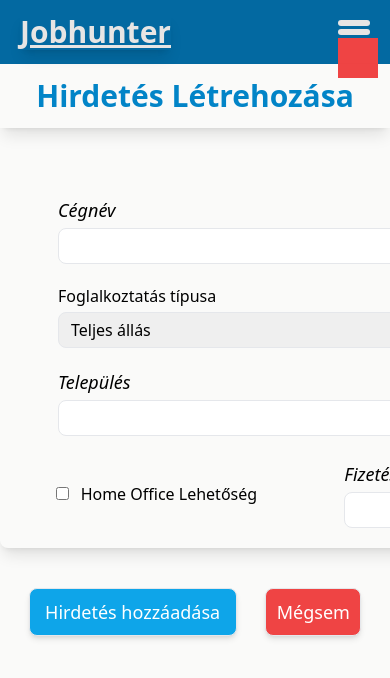
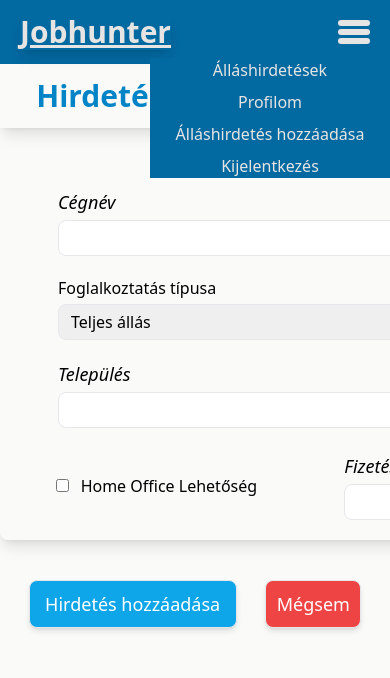
Before and after one commit to laszlosimon98/react-bead-2-jobhunter, a React (Vite) app in the folder client/: page /create in a window 390 px wide. Both pictures are taken after a click on the element 354 px from the left and 32 px from the top of the page. Shown: the top 678 px of the page. Built offline with nearby package versions, Linux system fonts and the light colour scheme.

Commit message:
Added dropdown menu to navbar

```diff
--- a/client/src/home/Home.tsx
+++ b/client/src/home/Home.tsx
@@ -8,7 +8,7 @@ const Home = (): ReactElement => {
     <>
       <PageTitle>Álláshirdetések</PageTitle>
 
-      <div className="w-full flex justify-center items-center flex-col pt-44 ">
+      <div className="w-full flex justify-center items-center flex-col pt-10 ">
         <SearchBar title="Böngéssz az állások között:" />
         <JobLists />
       </div>
--- a/client/src/home/PageTitle.tsx
+++ b/client/src/home/PageTitle.tsx
@@ -2,7 +2,7 @@ import { PropsWithChildren, ReactElement } from "react";
 
 const PageTitle = ({ children }: PropsWithChildren): ReactElement => {
   return (
-    <div className="w-full shadow-lg h-16 flex justify-center items-center fixed top-16">
+    <div className="w-full shadow-lg h-16 flex justify-center items-center">
       <h2 className="font-bold text-3xl px-7 text-sky-600">{children}</h2>
     </div>
   );
--- a/client/src/jobs/JobDetail.tsx
+++ b/client/src/jobs/JobDetail.tsx
@@ -30,7 +30,7 @@ const JobDetail = (): ReactElement => {
         </div>
       </div>
 
-      <div className="w-3/4 mx-auto pt-44">
+      <div className="w-3/4 mx-auto pt-24">
         <div className="flex justify-between items-center p-3">
           <div>
             <h3 className="font-semibold text-lg">Cég részletei</h3>
--- a/client/src/menu/DropdownMenu.tsx
+++ b/client/src/menu/DropdownMenu.tsx
@@ -1,8 +1,31 @@
 import { ReactElement } from "react";
+import { tempUser } from "../temp/exampledata";
+import LoggedOutMenu from "./LoggedOutMenu";
+import JobSeekerMenu from "./JobseekerMenu";
+import CompanyMenu from "./CompanyMenu";
 
-const DropdownMenu = (): ReactElement => {
+const DropdownMenu = ({ isDropdownVisible }): ReactElement => {
   return (
-    <div className="w-8 h-[0.375rem] bg-stone-200 rounded-lg relative before:w-8 before:h-[0.375rem] before:bg-stone-200 before:rounded-lg before:absolute before:-top-[0.55rem] after:w-8 after:h-[0.375rem] after:bg-stone-200 after:rounded-lg after:absolute after:top-[0.55rem]"></div>
+    <>
+      <div className="w-8 h-[0.375rem] bg-stone-200 rounded-lg relative before:w-8 before:h-[0.375rem] before:bg-stone-200 before:rounded-lg before:absolute before:-top-[0.55rem] after:w-8 after:h-[0.375rem] after:bg-stone-200 after:rounded-lg after:absolute after:top-[0.55rem] z-10"></div>
+      <div
+        className={`bg-sky-700 ${
+          isDropdownVisible ? `translate-y-10` : "translate-y-0"
+        } w-60 absolute top-0 -right-5 transition-all ease-in-out`}
+      >
+        {isDropdownVisible && (
+          <ul className="flex flex-col justify-end items-center gap-2">
+            {tempUser.role === "logout" ? (
+              <LoggedOutMenu />
+            ) : tempUser.role === "jobseeker" ? (
+              <JobSeekerMenu />
+            ) : (
+              <CompanyMenu />
+            )}
+          </ul>
+        )}
+      </div>
+    </>
   );
 };
 
--- a/client/src/menu/Menu.tsx
+++ b/client/src/menu/Menu.tsx
@@ -10,14 +10,16 @@ const Menu = (): ReactElement => {
   const [isDropdownVisible, setIsDropdownVisible] = useState<boolean>(false);
 
   return (
-    <header className="bg-sky-700 flex items-center justify-between px-5 h-16 w-full fixed top-0">
+    <header className="bg-sky-700 flex items-center justify-between px-5 h-16 w-full">
       <h1 className="font-bold underline text-3xl text-stone-200 shadow-lg">
         <Link to="/">Jobhunter</Link>
       </h1>
 
-      <div className="h-7 flex items-center cursor-pointer md:hidden relative">
-        <DropdownMenu />
-        <div className="w-10 h-10 bg-red-500 absolute top-5"></div>
+      <div
+        className="h-7 flex items-center cursor-pointer md:hidden relative"
+        onClick={() => setIsDropdownVisible(!isDropdownVisible)}
+      >
+        <DropdownMenu isDropdownVisible={isDropdownVisible} />
       </div>
 
       <nav className="hidden md:block">
--- a/client/src/menu/MenuItem.tsx
+++ b/client/src/menu/MenuItem.tsx
@@ -2,7 +2,7 @@ import { PropsWithChildren, ReactElement } from "react";
 
 const MenuItem = ({ children }: PropsWithChildren): ReactElement => {
   return (
-    <li className="text-stone-200 text-sm md:text-lg lg:text-xl md:font-bold cursor-pointer hover:text-stone-300 focus:text-stone-300 hover:text-base md:hover:text-xl lg:hover:text-2xl transition-all">
+    <li className="text-stone-200 md:text-lg lg:text-xl md:font-bold cursor-pointer hover:text-stone-300 focus:text-stone-300 lg:hover:text-2xl transition-all">
       {children}
     </li>
   );
--- a/client/src/profile/Company/CompanyProfile.tsx
+++ b/client/src/profile/Company/CompanyProfile.tsx
@@ -5,7 +5,7 @@ import { Link } from "react-router-dom";
 
 const CompanyProfile = (): ReactElement => {
   return (
-    <div className="pt-44 mx-10">
+    <div className="pt-10 mx-10">
       <div className="flex justify-around items-center mb-10">
         <h3 className="font-semibold text-2xl">A te hirdetéseid:</h3>
         <button className="border bg-sky-500 cursor-pointer w-52 h-12 rounded-lg hover:bg-sky-600 hover:w-[13.5rem] hover:h-14 text-lg transition-all text-white shadow-md">
--- a/client/src/profile/Company/CreateAdvertisement.tsx
+++ b/client/src/profile/Company/CreateAdvertisement.tsx
@@ -14,7 +14,7 @@ const CreateAdvertisement = (): ReactElement => {
     <>
       <PageTitle>Hirdetés Létrehozása</PageTitle>
 
-      <div className="pt-44">
+      <div className="pt-10">
         <AdvertisementForm />
       </div>
 
--- a/client/src/profile/Company/ModifyAdvertisement.tsx
+++ b/client/src/profile/Company/ModifyAdvertisement.tsx
@@ -14,7 +14,7 @@ const ModifyAdvertisement = (): ReactElement => {
     <>
       <PageTitle>xy Kft. Szerkesztése</PageTitle>
 
-      <div className="pt-44">
+      <div className="pt-10">
         <AdvertisementForm />
       </div>
 
--- a/client/src/profile/Jobseeker/JobseekerProfile.tsx
+++ b/client/src/profile/Jobseeker/JobseekerProfile.tsx
@@ -4,7 +4,7 @@ import JobseekerExperience from "./JobseekerExperience";
 
 const JobseekerProfile = (): ReactElement => {
   return (
-    <div className="pt-44">
+    <div className="pt-10">
       <div className="h-fit w-[80rem] shadow-lg mx-auto rounded-lg">
         <div className="flex justify-between items-center py-2 px-4 shadow-lg rounded-lg">
           <div>
--- a/client/src/temp/exampledata.ts
+++ b/client/src/temp/exampledata.ts
@@ -59,5 +59,5 @@ export const tempUser = {
   id: 1,
   email: "user1@jobhunter.hu",
   fullname: "Jake Peralta",
-  role: "jobseeker",
+  role: "company",
 };
```
